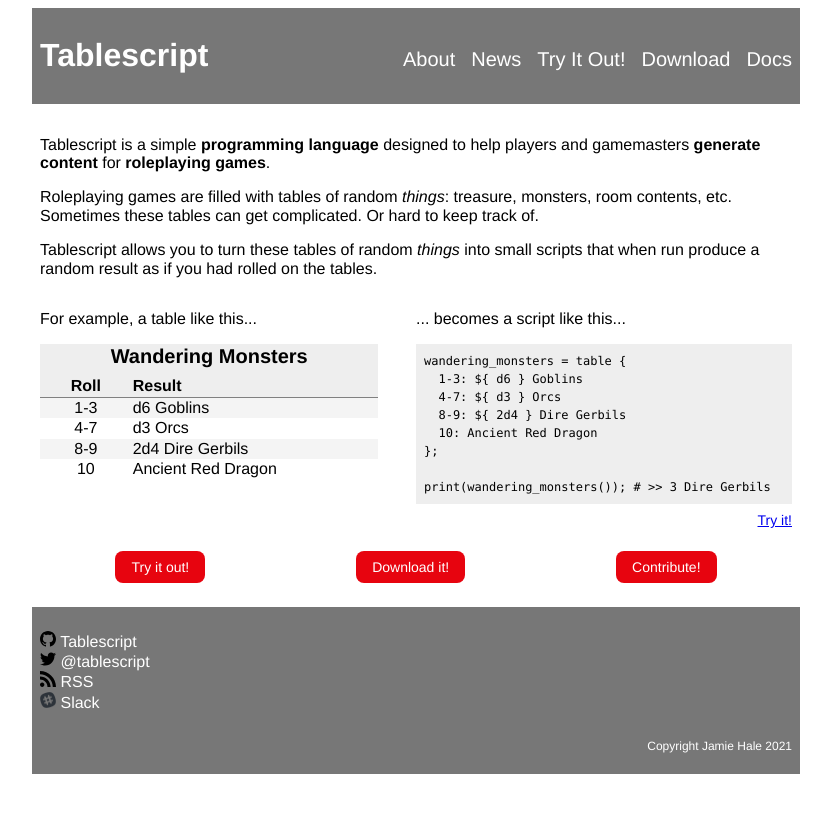
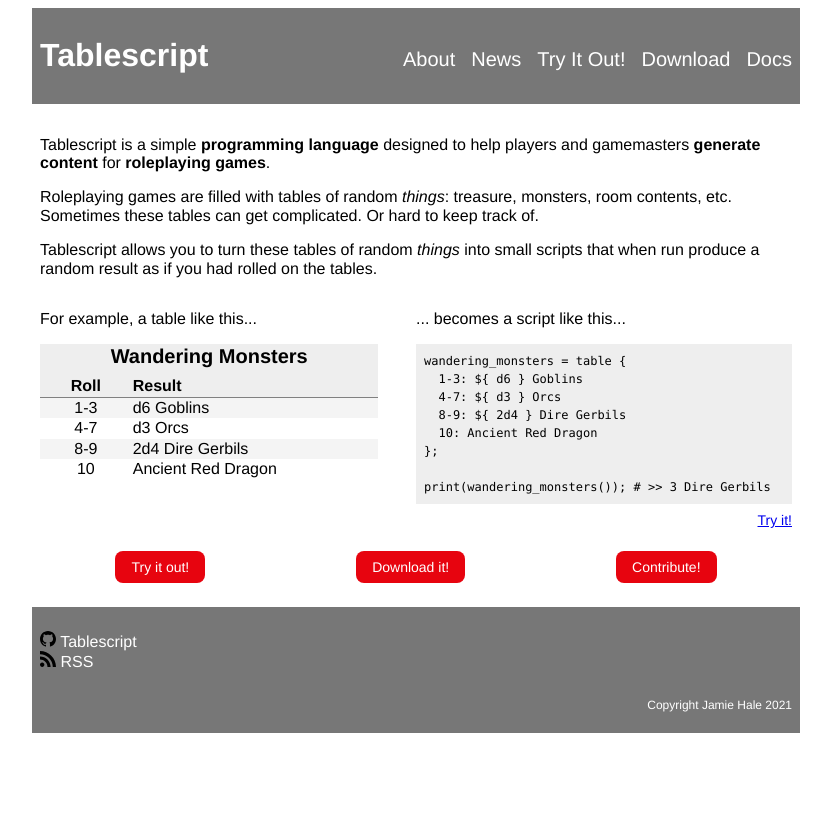
Before and after one commit to Tablescript/tablescript.github.io, a Jekyll site: the page built from index.md, in a window 1280 px wide. Shown: the top 813 px of the page, without its empty margins (224-1055 px from the left). Built offline with Jekyll 4.4.1, drawn with Linux system fonts in a browser that asks for light colours; nearby versions of some CDN libraries.

Commit message:
Remove twitter and slack

```diff
--- a/_includes/footer.html
+++ b/_includes/footer.html
@@ -1,9 +1,7 @@
 <div class="bg-gray pa2">
   <ul class="list pl0">
     <li><a class="link dim white" href="https://github.com/Tablescript"><svg class="" height="16px" width="16px"><use xlink:href="{{ '/assets/minima-social-icons.svg#github' | relative_url }}"></use></svg> <span class="username">Tablescript</span></a></li>
-    <li><a class="link dim white" href="https://twitter.com/tablescript"><svg class="" height="16px" width="16px"><use xlink:href="{{ '/assets/minima-social-icons.svg#twitter' | relative_url }}"></use></svg> <span class="username">@tablescript</span></a></li>
     <li><a class="link dim white" href="/feed.xml"><svg class="" height="16px" width="16px"><use xlink:href="/assets/minima-social-icons.svg#rss"></use></svg> <span>RSS</span></a></li>
-    <li><a class="link dim white" href="https://tablescript.slack.com"><img class="" height="16px" width="16px" src="/assets/Slack_Mark_Black_Web.png" /> <span class="">Slack</span></a></li>
   </ul>
   <p class="fr f7 white">Copyright Jamie Hale 2021</p>
 </div>
```
